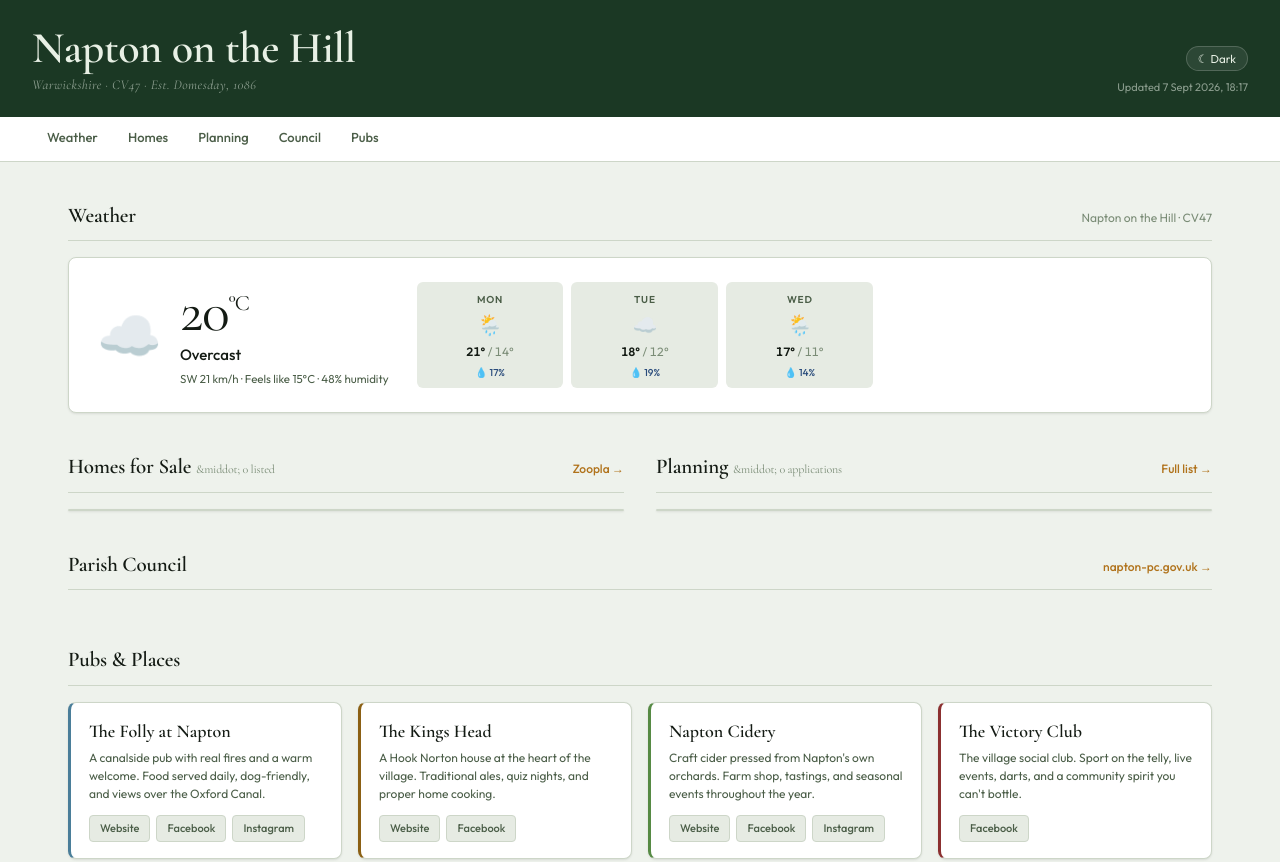
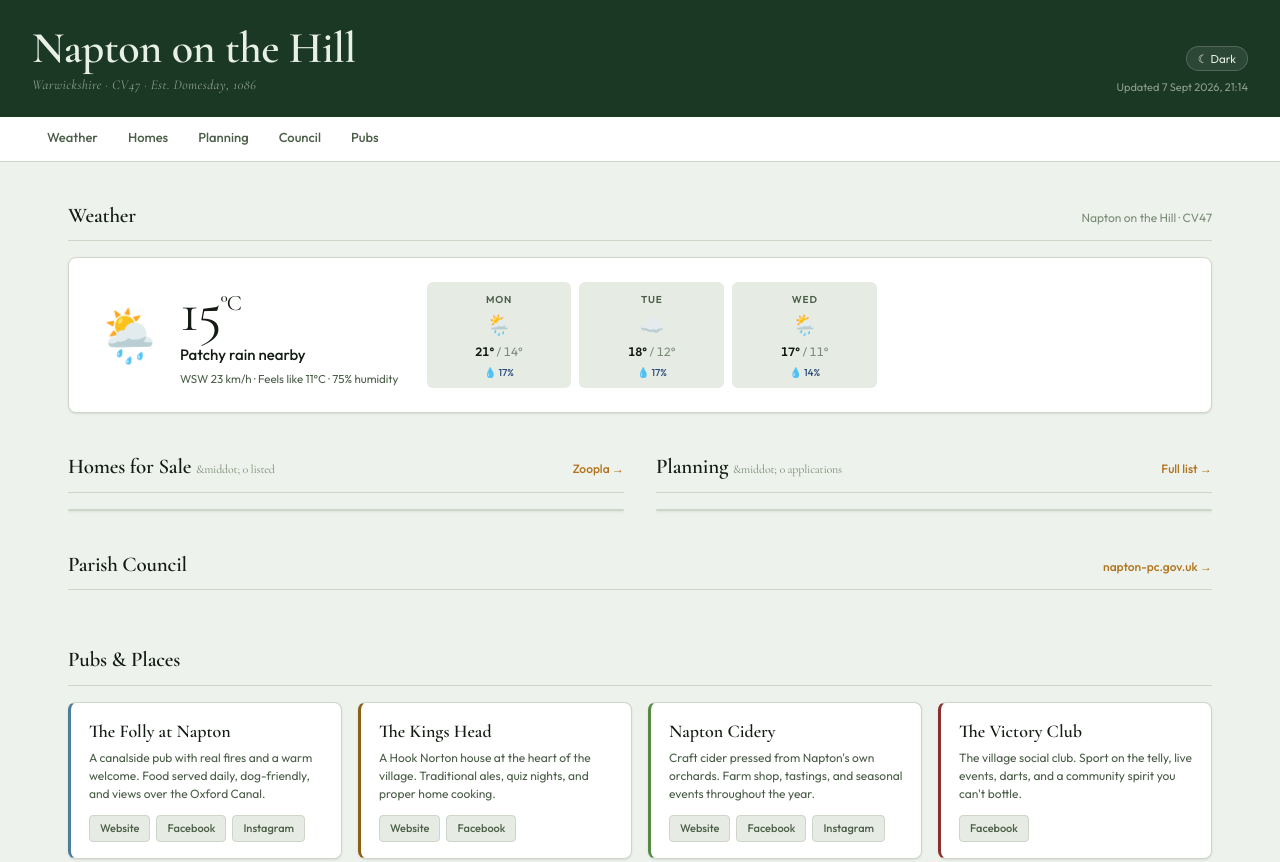
Before and after one commit to andrewbrook-ops/napton-dashboard, a plain HTML site: page index.html in a window 1280 px wide. Shown: the top 862 px of the page. Drawn offline with nearby package versions, Linux system fonts and the light colour scheme.

Commit message:
Refresh dashboard 2026-09-07 21:14 UTC

```diff
--- a/index.html
+++ b/index.html
@@ -126,7 +126,7 @@ body{background:var(--bg);color:var(--text);font-family:'Outfit',system-ui,sans-
 </footer>
 <script>
 const DATA = {
-  "lastUpdated": "2026-09-07T18:17:53",
+  "lastUpdated": "2026-09-07T21:14:52",
   "pubs": [
     {
       "name": "The Folly at Napton",
@@ -163,12 +163,12 @@ const DATA = {
   ],
   "weather": {
     "current": {
-      "temp": 20,
-      "feelsLike": 15,
-      "desc": "Overcast ",
-      "wind": "SW 21 km/h",
-      "humidity": 48,
-      "icon": "☁️"
+      "temp": 15,
+      "feelsLike": 11,
+      "desc": "Patchy rain nearby",
+      "wind": "WSW 23 km/h",
+      "humidity": 75,
+      "icon": "🌦️"
     },
     "forecast": [
       {
@@ -183,7 +183,7 @@ const DATA = {
         "high": 18,
         "low": 12,
         "icon": "☁️",
-        "rain": 19
+        "rain": 17
       },
       {
         "day": "Wed",
```
Also changed, not shown: data_cache.json (+7 -7 lines).
